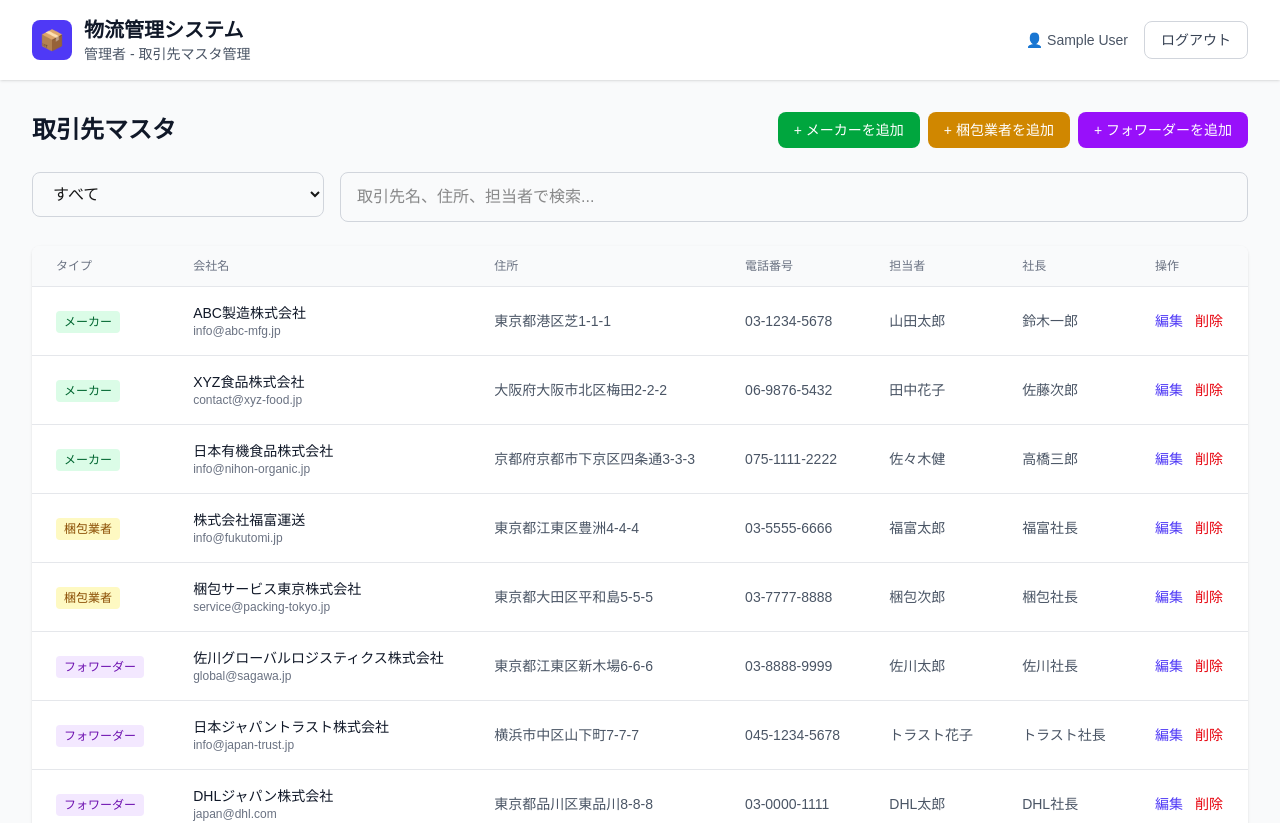
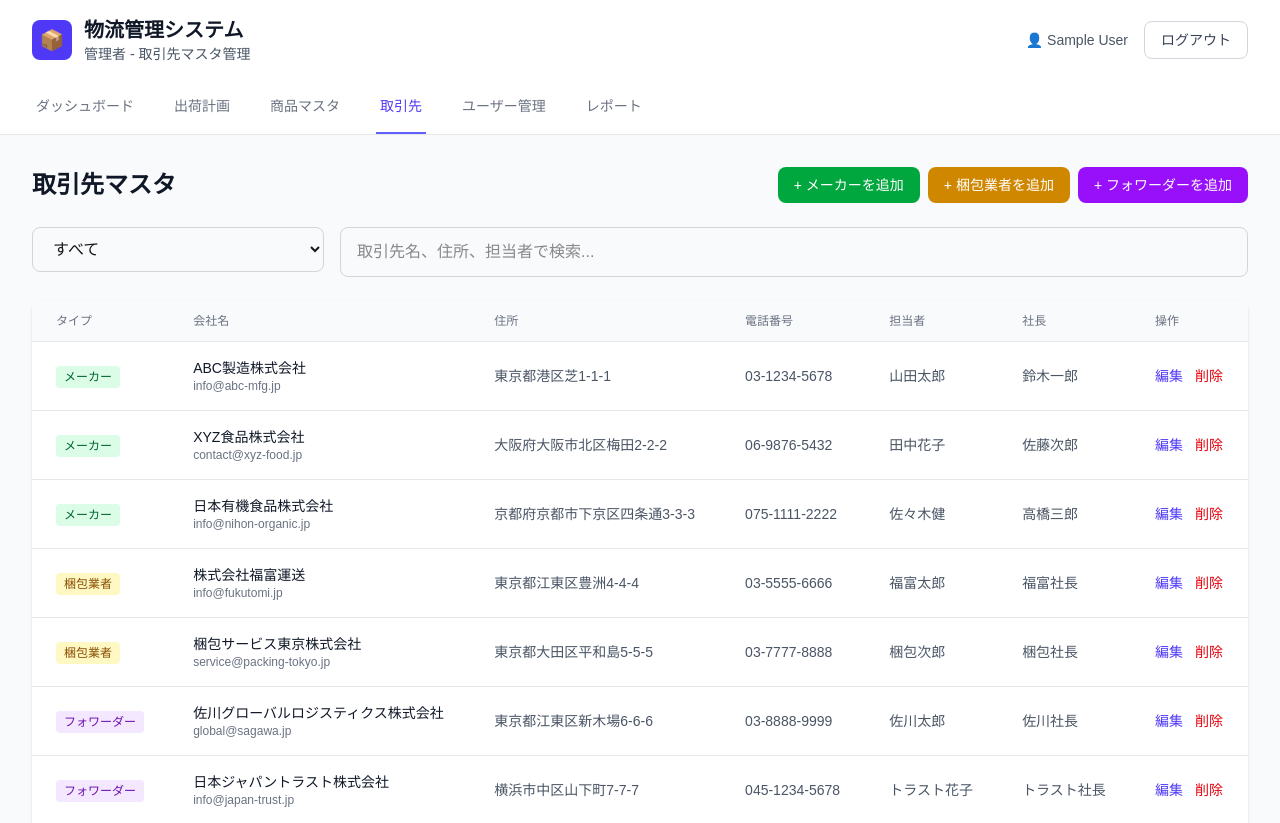
Before and after one commit to fumihiro0121/distribution-system-saas, a Next.js app in the folder frontend/: page /admin/masters/companies in a window 1280 px wide. Shown: the top 823 px of the page. Built offline with nearby package versions, Linux system fonts and the light colour scheme; sample sign-in values are in the browser's storage.

Commit message:
Add Navigation component to all admin pages for consistent header and navigation

```diff
--- a/frontend/app/admin/masters/companies/page.tsx
+++ b/frontend/app/admin/masters/companies/page.tsx
@@ -3,6 +3,7 @@
 import { useEffect, useState } from 'react';
 import { useRouter } from 'next/navigation';
 import Header from '@/app/components/Header';
+import Navigation from '@/app/components/Navigation';
 
 interface Company {
   id: number;
@@ -148,6 +149,12 @@ export default function CompanyMasterPage() {
         iconBgColor="bg-indigo-600"
         subtitle="管理者 - 取引先マスタ管理"
         userName={user.name}
+      />
+      <Navigation
+        items={['ダッシュボード', '出荷計画', '商品マスタ', '取引先', 'ユーザー管理', 'レポート']}
+        activeItem="取引先"
+        activeColor="indigo"
+        role="admin"
       />
 
       {/* メインコンテンツ */}
--- a/frontend/app/admin/masters/destinations/page.tsx
+++ b/frontend/app/admin/masters/destinations/page.tsx
@@ -5,6 +5,7 @@ import { useRouter } from 'next/navigation';
 import { amazonFacilities, type AmazonFacility } from '@/data/amazon-facilities';
 import { supermarketLocations } from '@/data/supermarket-locations';
 import Header from '@/app/components/Header';
+import Navigation from '@/app/components/Navigation';
 
 interface Destination {
   id: number;
@@ -134,6 +135,12 @@ export default function DestinationMasterPage() {
         iconBgColor="bg-indigo-600"
         subtitle="管理者 - 配送先マスタ管理"
         userName={user.name}
+      />
+      <Navigation
+        items={['ダッシュボード', '出荷計画', '商品マスタ', '取引先', 'ユーザー管理', 'レポート']}
+        activeItem="商品マスタ"
+        activeColor="indigo"
+        role="admin"
       />
 
       {/* メインコンテンツ */}
--- a/frontend/app/admin/masters/flow-patterns/page.tsx
+++ b/frontend/app/admin/masters/flow-patterns/page.tsx
@@ -4,6 +4,7 @@ import { useEffect, useState } from 'react';
 import { useRouter } from 'next/navigation';
 import { flowPatterns as initialFlowPatterns, FlowPattern } from '@/data/flow-patterns';
 import Header from '@/app/components/Header';
+import Navigation from '@/app/components/Navigation';
 
 export default function FlowPatternMasterPage() {
   const router = useRouter();
@@ -95,6 +96,12 @@ export default function FlowPatternMasterPage() {
         iconBgColor="bg-indigo-600"
         subtitle="管理者 - フローパターン管理"
         userName={user.name}
+      />
+      <Navigation
+        items={['ダッシュボード', '出荷計画', '商品マスタ', '取引先', 'ユーザー管理', 'レポート']}
+        activeItem="商品マスタ"
+        activeColor="indigo"
+        role="admin"
       />
 
       {/* メインコンテンツ */}
--- a/frontend/app/admin/masters/products/page.tsx
+++ b/frontend/app/admin/masters/products/page.tsx
@@ -4,6 +4,7 @@ import { useEffect, useState } from 'react';
 import { useRouter } from 'next/navigation';
 import { products as initialProducts, productCategories, suppliers, Product } from '@/data/products';
 import Header from '@/app/components/Header';
+import Navigation from '@/app/components/Navigation';
 
 export default function ProductMasterPage() {
   const router = useRouter();
@@ -144,6 +145,12 @@ export default function ProductMasterPage() {
         iconBgColor="bg-indigo-600"
         subtitle="管理者 - 商品マスタ管理"
         userName={user.name}
+      />
+      <Navigation
+        items={['ダッシュボード', '出荷計画', '商品マスタ', '取引先', 'ユーザー管理', 'レポート']}
+        activeItem="商品マスタ"
+        activeColor="indigo"
+        role="admin"
       />
 
       {/* メインコンテンツ */}
--- a/frontend/app/admin/shipments/new/page.tsx
+++ b/frontend/app/admin/shipments/new/page.tsx
@@ -6,6 +6,7 @@ import { amazonFacilities } from '@/data/amazon-facilities';
 import { supermarketLocations } from '@/data/supermarket-locations';
 import { flowPatterns as flowPatternsData } from '@/data/flow-patterns';
 import Header from '@/app/components/Header';
+import Navigation from '@/app/components/Navigation';
 
 // 配送先マスタデータ（Amazon FBA/AWD + スーパーマーケット）
 const destinations = [...amazonFacilities, ...supermarketLocations];
@@ -229,6 +230,12 @@ export default function NewShipmentPage() {
         iconBgColor="bg-indigo-600"
         subtitle="管理者 - 出荷計画作成"
         userName={user.name}
+      />
+      <Navigation
+        items={['ダッシュボード', '出荷計画', '商品マスタ', '取引先', 'ユーザー管理', 'レポート']}
+        activeItem="出荷計画"
+        activeColor="indigo"
+        role="admin"
       />
 
       {/* メインコンテンツ */}
```
